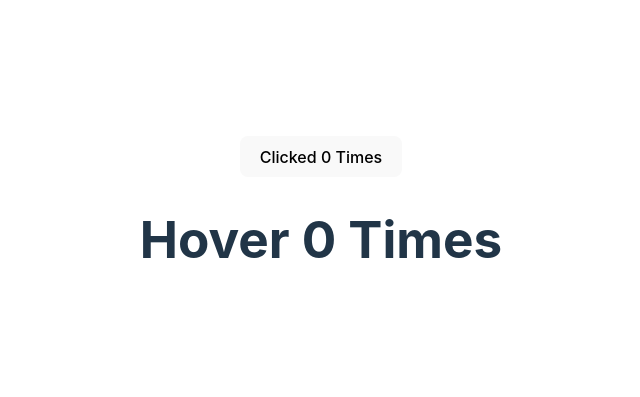
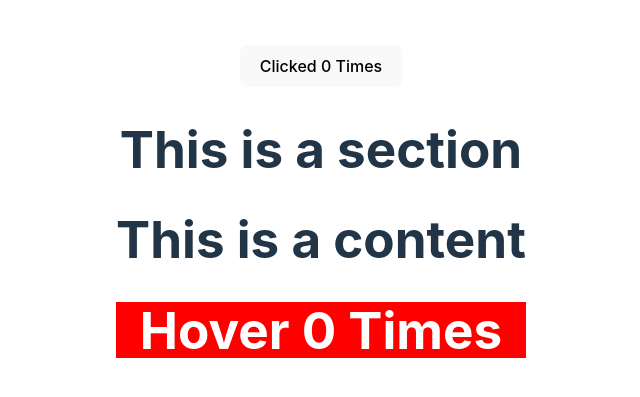
Before and after one commit to mdmidulhosen/React-Js-Vite-Project-LWS-, a React (Vite) app: page / in a window 1280 px wide. Shown: the part 181-578 px from the top of the page, without its empty margins (319-959 px from the left). Built offline with nearby package versions, Linux system fonts and the light colour scheme.

Commit message:
drilling props: props send inside of multiple pages

```diff
--- a/src/App.jsx
+++ b/src/App.jsx
@@ -1,4 +1,4 @@
-import React from "react";
+import React, { Component } from "react";
 // import ClockList from "./component/ClockList";
 import './App.css'
 // import Form from "./component/Form";
@@ -8,8 +8,14 @@ import HovwerCounter, { HoverCounter } from "./component/HoverCounter";
 import Clock from "./component/Clock";
 import User from "./component/HOC/User";
 import Counter from "./component/Counter";
+import Section from "./component/Section";
 
-function App() {
+export default class App extends Component {
+  state = {
+    theme: "dark"
+  }
+  render(){
+    const {theme} = this.state
     return (
       <>
         <div className="app">
@@ -20,13 +26,10 @@ function App() {
             <ClickCounter count={count} increamentCount={increamentCount} />
           )} />
 
-        <Counter renderProps={(count, increamentCount) => (
-          <HoverCounter count={count} increamentCount={increamentCount} />
-        )} />
+          <Section theme={theme} />
 
         </div>
       </>
     );
   }
-
-export default App;
+}
--- /dev/null
+++ b/src/component/Content.jsx
@@ -0,0 +1,14 @@
+import React from 'react'
+import Counter from './Counter'
+import HoverCounter from './HoverCounter'
+
+export default function Content({theme}) {
+  return (
+    <div>
+      <h1>This is a content</h1>
+      <Counter renderProps={(count, increamentCount) => (
+          <HoverCounter count={count} increamentCount={increamentCount} theme={theme}/>
+        )} />
+    </div>
+  )
+}
--- a/src/component/HoverCounter.jsx
+++ b/src/component/HoverCounter.jsx
@@ -4,19 +4,17 @@ import React, { Component } from "react";
 
 
 
-export class HoverCounter extends Component {
-    // const {count, increamentCount} = props
+export function HoverCounter ({count, increamentCount, theme}) {
+    console.log(theme)
 
-    render(){
-    const { count, increamentCount } = this.props;
+    const style = theme ===  "dark" ? {backgroundColor:"red", color:"white"} : console.log("Nothing");
         return (
             <div>
-                <h1 onMouseOver={increamentCount}>
+                <h1 style={style}  onMouseOver={increamentCount}>
                     Hover {count} Times
                 </h1>
             </div>
         )
-    }
 
 
 }
--- /dev/null
+++ b/src/component/Section.jsx
@@ -0,0 +1,12 @@
+import React from 'react'
+import Content from './Content'
+
+export default function Section({theme}) {
+  return (
+    <div>
+      <h1>This is a section</h1>
+      <Content theme={theme}/>
+      {console.log(theme)}
+    </div>
+  )
+}
```
Lines whose indentation alone changed are shown as unchanged.
